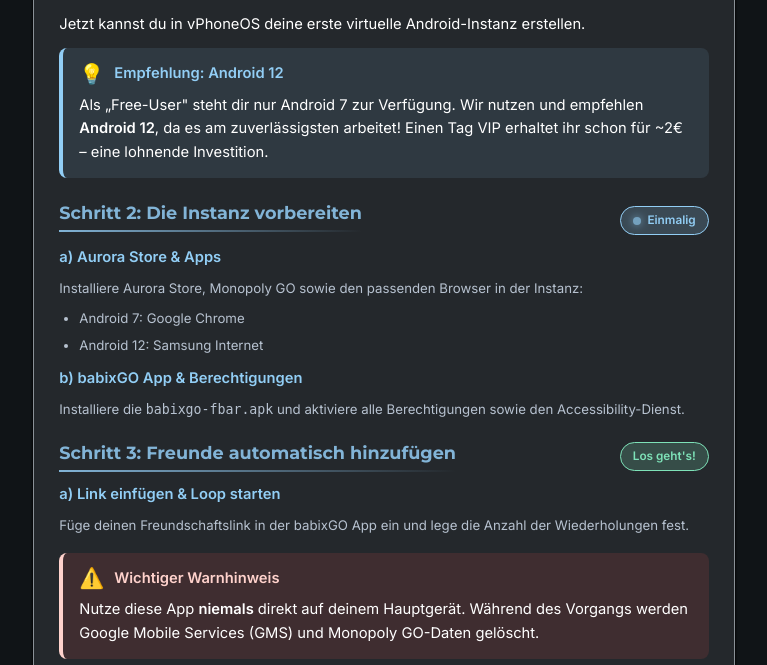
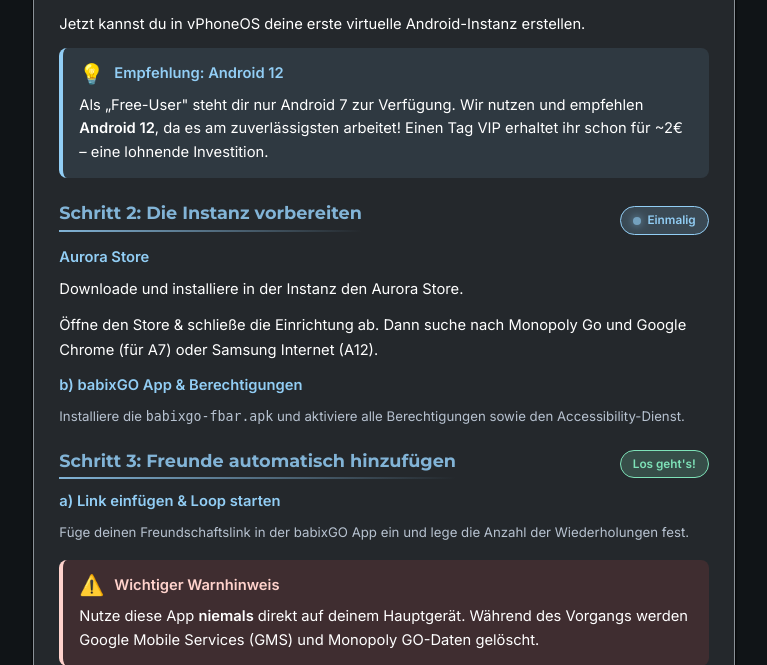
Before and after one commit to Orga-bgo/main-bgo, a PHP site: page /anleitungen/freundschaftsbalken-fuellen/ in a window 1280 px wide. Shown: the part 2604-3269 px from the top of the page, without its empty margins (256-1023 px from the left). Run offline with PHP 8.4, Linux system fonts and the light colour scheme.

Commit message:
Update instructions for downloading and installing the Aurora Store
Modify the Aurora Store installation instructions to improve clarity and accuracy.

Replit-Commit-Author: Agent
Replit-Commit-Session-Id: 2c08fa19-a705-4b9d-8817-ab04e4313c87
Replit-Commit-Checkpoint-Type: full_checkpoint
Replit-Commit-Event-Id: 660f5e11-5043-446e-a0f8-1ea55a58a7ac
Replit-Commit-Screenshot-Url: https://storage.googleapis.com/screenshot-production-us-central1/dfe80990-f524-4372-a63b-c3e062419a42/2c08fa19-a705-4b9d-8817-ab04e4313c87/AdJvGGL
Replit-Helium-Checkpoint-Created: true

```diff
--- a/anleitungen/freundschaftsbalken-fuellen/index.php
+++ b/anleitungen/freundschaftsbalken-fuellen/index.php
@@ -210,13 +210,10 @@
         </div>
 
         <div class="substep u-mt-element">
-          <div class="substep-title">a) Aurora Store & Apps</div>
+          <div class="substep-title">Aurora Store</div>
           <div class="substep-content">
-            Installiere Aurora Store, Monopoly GO sowie den passenden Browser in der Instanz:
-            <ul>
-              <li>Android 7: Google Chrome</li>
-              <li>Android 12: Samsung Internet</li>
-            </ul>
+            <p>Downloade und installiere in der Instanz den Aurora Store.</p>
+            <p>Öffne den Store & schließe die Einrichtung ab. Dann suche nach Monopoly Go und Google Chrome (für A7) oder Samsung Internet (A12).</p>
           </div>
         </div>
 
```
Also changed, not shown: attached_assets/targeted_element_1768346474880.png (added).
